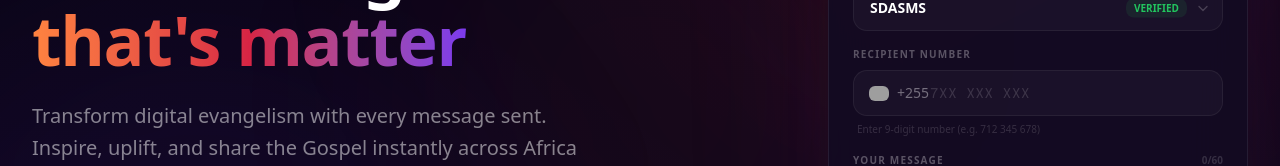
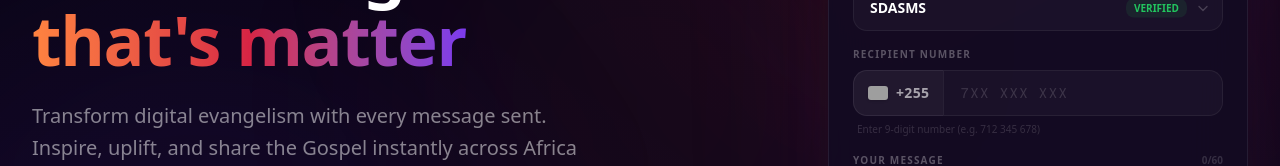
Before and after one commit to vibecodingmind/newsdasms, a Next.js app: page / in a window 1280 px wide. Shown: the part 303-469 px from the top of the page. Built offline with nearby package versions, Linux system fonts and the light colour scheme; grey boxes are pictures that could not be loaded.

Commit message:
2ca072db-880e-4094-b245-cc2381700f49

```diff
--- a/src/app/page.tsx
+++ b/src/app/page.tsx
@@ -583,20 +583,22 @@
                     <label className="text-white/30 text-[10px] font-bold uppercase tracking-[0.12em] mb-2 block">
                       Recipient Number
                     </label>
-                    <div className="relative">
-                      <div className="absolute left-4 top-1/2 -translate-y-1/2 flex items-center gap-2 pointer-events-none">
+                    <div className="flex items-stretch gap-0">
+                      {/* Country code badge */}
+                      <div className="flex items-center gap-2 bg-white/[0.06] border border-white/[0.08] border-r-0 rounded-l-xl px-3.5 shrink-0">
                         <img
                           src="https://flagcdn.com/w20/tz.png"
-                          alt="Tanzania"
-                          className="w-5 h-auto rounded-sm"
+                          alt="TZ"
+                          className="w-5 h-3.5 rounded-[3px] object-cover shadow-sm"
                         />
-                        <span className="text-white/40 text-sm font-medium">+255</span>
+                        <span className="text-white/60 text-sm font-semibold tracking-wide">+255</span>
                       </div>
+                      {/* Phone input */}
                       <input
                         type="tel"
                         value={phoneNumber}
                         onChange={handlePhoneChange}
-                        className="w-full bg-white/[0.03] border border-white/[0.06] rounded-xl pl-[76px] pr-4 py-3 text-white text-sm font-mono placeholder-white/15 focus:outline-none focus:border-[#D72444]/40 focus:ring-1 focus:ring-[#D72444]/20 transition-all duration-200 tracking-wider hover:bg-white/[0.05]"
+                        className="flex-1 min-w-0 bg-white/[0.03] border border-white/[0.06] rounded-r-xl px-4 py-3 text-white text-sm font-mono placeholder-white/15 focus:outline-none focus:border-[#D72444]/40 focus:ring-1 focus:ring-[#D72444]/20 transition-all duration-200 tracking-widest hover:bg-white/[0.05]"
                         placeholder="7XX XXX XXX"
                         maxLength={9}
                       />
```
